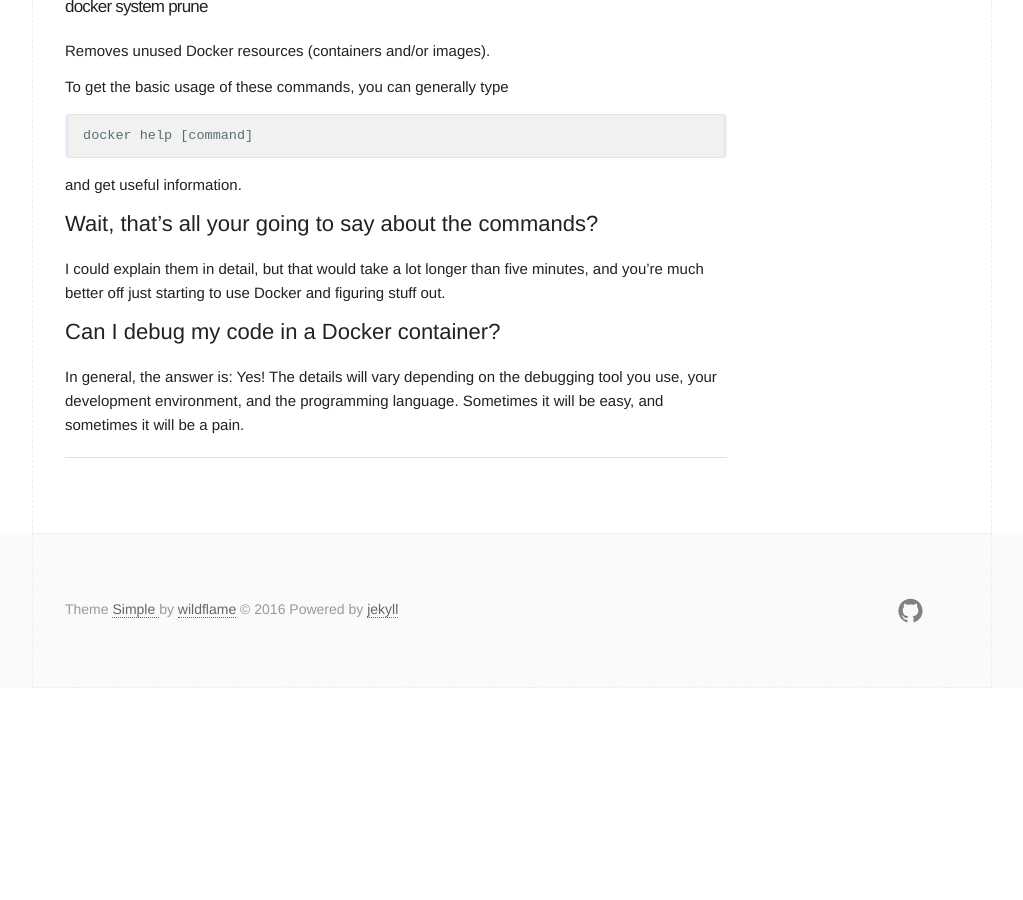
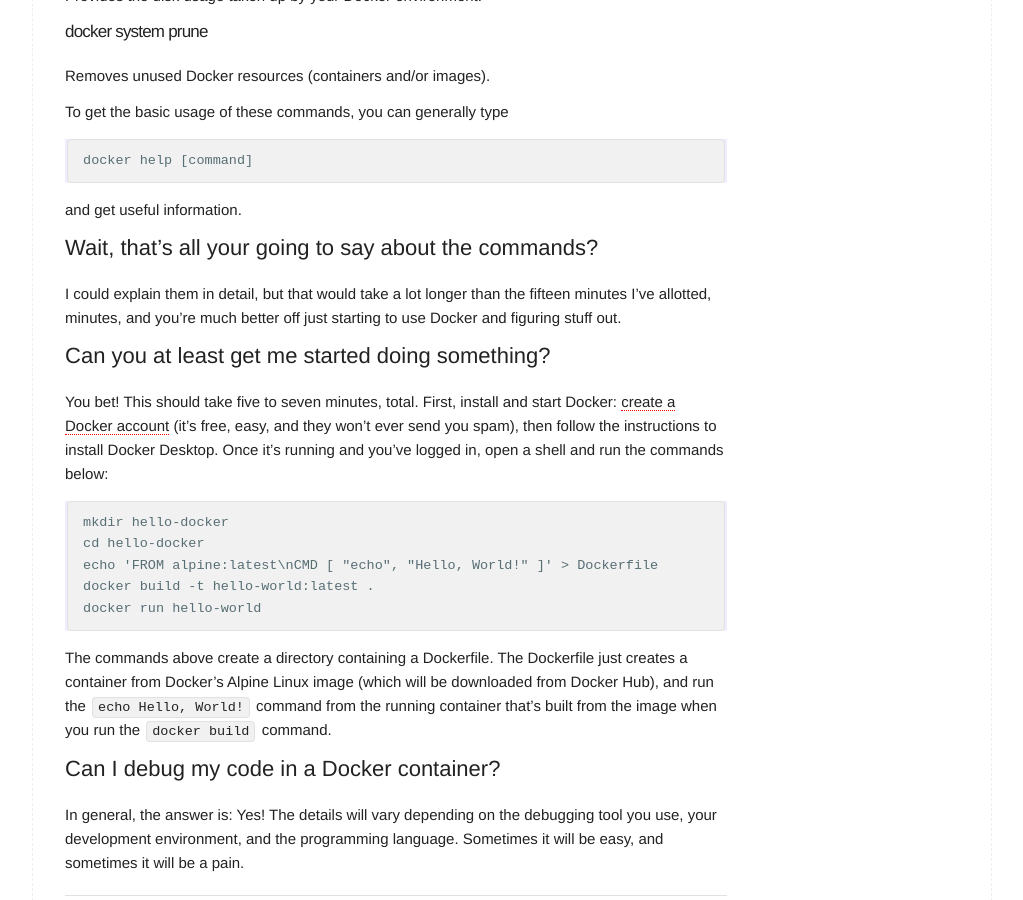
Before and after one commit to adamvinueza/adamvinueza.github.io, a Jekyll site: the page built from _posts/2020-01-11-docker-in-fifteen.md, in a window 1280 px wide and 900 px high, scrolled down 1896 px. Shown: the whole window, without its empty margins (128-1151 px from the left). Built offline with Jekyll 4.4.1, drawn with Linux system fonts in a browser that asks for light colours; before the commit the page ends 2584 px from its top, so only the background shows below that; some of the changed text lies outside the part shown.

Commit message:
added a mini-helloworld

````diff
--- a/_posts/2020-01-11-docker-in-five.md
+++ b/_posts/2020-01-11-docker-in-fifteen.md
@@ -1,6 +1,6 @@
 ---
 layout: post
-title:  "Docker in five minutes"
+title:  "Docker in fifteen minutes"
 date:   2020-01-10 11:23:59 -0700
 category: docker learning
 description: "You have to start working with Docker ASAP. The Docker docs are
@@ -54,7 +54,8 @@ Creates an image from a Dockerfile.
 Creates a container from an image and starts it.
 
 #### docker ps
-Lists the containers currently running.
+Lists the containers currently running. `docker ps -a` lists all the containers
+both running and stopped.
 
 #### docker exec
 Provides access to a running container.
@@ -94,9 +95,29 @@ and get useful information.
 
 ## Wait, that's all your going to say about the commands?
 
-I could explain them in detail, but that would take a lot longer than five
-minutes, and you're much better off just starting to use Docker and figuring
-stuff out.
+I could explain them in detail, but that would take a lot longer than the
+fifteen minutes I've allotted, minutes, and you're much better off just starting
+to use Docker and figuring stuff out.
+
+## Can you at least get me started doing something?
+
+You bet! This should take five to seven minutes, total. First, install and start
+Docker: [create a Docker account](https://hub.docker.com/signup) (it's free,
+easy, and they won't ever send you spam), then follow the instructions to
+install Docker Desktop. Once it's running and you've logged in, open a shell and
+run the commands below:
+```
+mkdir hello-docker
+cd hello-docker
+echo 'FROM alpine:latest\nCMD [ "echo", "Hello, World!" ]' > Dockerfile
+docker build -t hello-world:latest .
+docker run hello-world
+```
+The commands above create a directory containing a Dockerfile. The Dockerfile
+just creates a container from Docker's Alpine Linux image (which will be
+downloaded from Docker Hub), and run the `echo Hello, World!` command from the
+running container that's built from the image when you run the `docker build`
+command.
 
 ## Can I debug my code in a Docker container?
 In general, the answer is: Yes! The details will vary depending on the debugging
````
